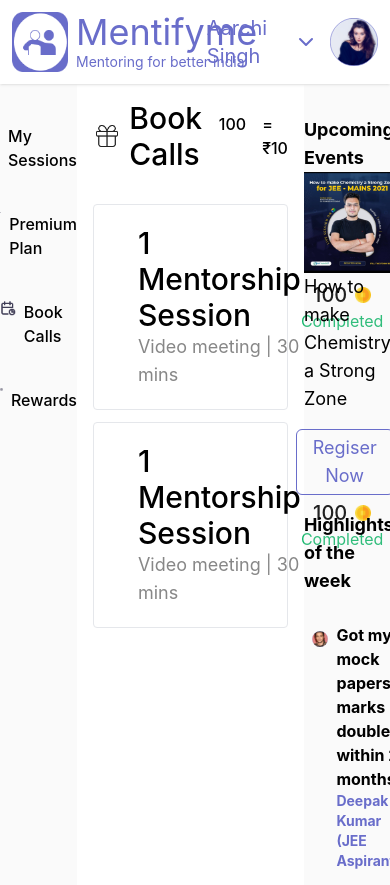
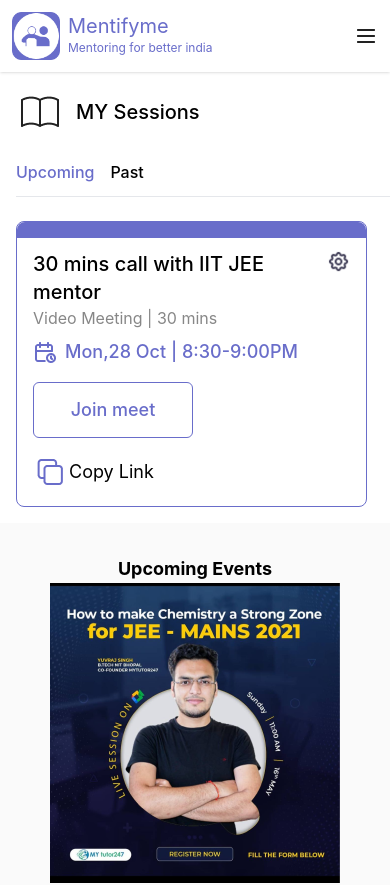
Before and after one commit to shubhashit/Mentifyme, a React (Create React App) app in the folder frontend/: page /Profile in a window 390 px wide. Shown: the top 885 px of the page. Built offline with nearby package versions, Linux system fonts and the light colour scheme.

Commit message:
login password

```diff
--- a/frontend/src/components/Login.js
+++ b/frontend/src/components/Login.js
@@ -13,6 +13,7 @@
     // console.log(baseurl);
     const [page , setpage] = useState(1);
     const [phone_number , setPhone_number] = useState();
+    const[otp , setopt] = useState();
     const navigate = useNavigate();
     const dark = false;
     const InputNum = useRef();
@@ -82,8 +83,8 @@
                     <div className={`text-lg font-semibold ${dark ? "text-white" : "text-black"}`}>Having trouble please contact <span className='text-[#696DCA]'>helpansrcoach@learn.com</span> for further support  into</div>
                 </div>
             </div> : <></>}
-            {page == 2 ? <LoginOTP setpage={setpage} phone_number={phone_number} ></LoginOTP> : <></>}
-            {page == 3 ? <LoginPassword></LoginPassword> : <></>}
+            {page == 2 ? <LoginOTP setpage={setpage} phone_number={phone_number} setopt={setopt} ></LoginOTP> : <></>}
+            {page == 3 ? <LoginPassword phone_number={phone_number} otp={otp}></LoginPassword> : <></>}
         </>
     )
 }
--- a/frontend/src/components/Login2.js
+++ b/frontend/src/components/Login2.js
@@ -12,11 +12,34 @@
     const dark = false;
     const InputNum = useRef();
     const password = useRef();
-    function OnLogin(){
+    async function OnLogin(){
         console.log(InputNum.current.value)
         console.log(password.current.value)
+        let num = InputNum.current.value;
+        let password = password.current.value;
+        let headersList = {
+            "Accept": "*/*",
+            "User-Agent": "Thunder Client (https://www.thunderclient.com)",
+            "Content-Type": "application/json"
+        }
+
+        let bodyContent = JSON.stringify({
+            "phone_number": num,
+            "password": password
+        });
+
+        let response = await fetch("https://04de-2401-4900-73f6-f125-dc6e-48d9-32e-21e.ngrok-free.app/api/login/", {
+            method: "POST",
+            body: bodyContent,
+            headers: headersList
+        });
+
+        let data = await response.text();
+        console.log(data);
     }
-    function Tosignup(){
+    async function Tosignup(){
+
+
         navigate('/signup')
     }
   return (
--- a/frontend/src/components/LoginOTP.js
+++ b/frontend/src/components/LoginOTP.js
@@ -13,6 +13,7 @@
         console.log(InputNumber.current.value)
         console.log(OTP.current.value)
         const otp = OTP.current.value;
+        props.setopt(otp);
         console.log(props)
         try {
 
@@ -40,6 +41,7 @@
         } catch (error) {
             console.log(error)
         }
+        props.setpage(3)
 
     }
     function Tohome(){
--- a/frontend/src/components/LoginPassword.js
+++ b/frontend/src/components/LoginPassword.js
@@ -24,7 +24,7 @@
             let bodyContent = JSON.stringify({
                 "phone_number": props.phone_number,
                 "otp": props.otp,
-                 "password": password
+                "password": password
             });
 
             let response = await fetch("https://fa67-2401-4900-73e4-ae27-88ba-e20e-3377-af33.ngrok-free.app/api/register/", {
@@ -35,7 +35,7 @@
 
             let data = await response.json();
             console.log(data);
-
+            navigate("/")
 
         } catch (error) {
             console.log(error)
--- a/frontend/src/components/NavbarAfterLogin.js
+++ b/frontend/src/components/NavbarAfterLogin.js
@@ -1,11 +1,25 @@
-import React from 'react'
+import React, { useState } from 'react'
 import logo from '../assets/MentifymeLogo.png'
 import loginimage from '../assets/loginimage.svg'
 import chevrondown from '../assets/chevrondown.svg'
+import hamburger from '../assets/hamburger.png'
+import navbarcross from '../assets/navbarcross.png'
+import tablericonbook from '../assets/tabler-icon-book.png'
+import tablericonbook2 from '../assets/tabler-icon-book-2.png'
+import tablericonbook3 from '../assets/tabler-icon-calendar-stats.png'
+import tablericonbook4 from '../assets/tabler-icon-gift.png'
 
 export default function NavbarAfterLogin() {
+    const [ham , setham] = useState(false);
+    function OnhamburgerClick() {
+        setham(true);
+    }
+    function Oncross(){
+        setham(false);
+    }
     return (
-        <div className='flex flex-row justify-between p-3 items-center shadow'>
+        <div className="relative">
+            <div className='hidden flex-row justify-between p-3 items-center shadow md:flex'>
                 <div className='flex flex-row'>
                     <img src={logo} className='w-14 mr-2' alt="" />
                     <div>
@@ -19,5 +33,48 @@
                     <img src={loginimage} className='w-12' alt="" />
                 </div>
             </div>
+            <div className='flex flex-row justify-between p-3 items-center shadow md:hidden'>
+                <div className={`bg-white w-[60%] absolute right-0 top-0 h-[100vh] z-10 ${ham ? "block" : "hidden"}`}>
+                    <div className='flex flex-row justify-end mt-3 mr-3'>
+                        <img src={navbarcross} alt="" onClick={Oncross} />
+                    </div>
+                    <div className='ml-3'>
+                        <div className='flex flex-row items-center mt-6'>
+                            <div className='w-12 h-12 rounded-full border-[2px] border-[#696DCA] text-center text-2xl font-medium flex justify-center items-center text-[#696DCA] mr-3'>S</div>
+                            <div className='text-lg font-medium'>Satyam Sharma</div>
+                        </div>
+                        <div className='flex flex-col items-start w-fit m-auto'>
+
+                            <div className='flex flex-row mt-10'>
+                                <div><img src={tablericonbook} alt="" /></div>
+                                <div className='font-medium text-base ml-2 hover:text-[#3F3D56]'>My Sessions</div>
+                            </div>
+                            <div className='flex flex-row mt-10'>
+                                <div><img src={tablericonbook2} alt="" /></div>
+                                <div className='font-medium text-base ml-2 hover:text-[#3F3D56]'>Premium Plan</div>
+                            </div>
+                            <div className='flex flex-row mt-10'>
+                                <div><img src={tablericonbook3} alt="" /></div>
+                                <div className='font-medium text-base ml-2 hover:text-[#3F3D56]'>Book Calls</div>
+                            </div>
+                            <div className='flex flex-row mt-10'>
+                                <div><img src={tablericonbook4} alt="" /></div>
+                                <div className='font-medium text-base ml-2 hover:text-[#3F3D56]'>Rewards</div>
+                            </div>
+                        </div>
+                    </div>
+                </div>
+                <div className='flex flex-row'>
+                    <img src={logo} className='w-12 h-12 mr-2' alt="" />
+                    <div>
+                        <div className='text-xl text-[#696DCA]'>Mentifyme</div>
+                        <div className='text-xs text-[#696DCA]'>Mentoring for better india</div>
+                    </div>
+                </div>
+                <div>
+                    <img src={hamburger} alt="" onClick={OnhamburgerClick} />
+                </div>
+            </div>
+        </div>
     )
 }
--- a/frontend/src/components/Past.js
+++ b/frontend/src/components/Past.js
@@ -6,7 +6,7 @@
 
 export default function Past() {
     return (
-        <div className='w-2/4 m-4 h-fit'>
+        <div className='w-full m-4 h-fit'>
             <div className='flex flex-row items-center'>
                 <div><img src={tablericonbook1} alt="" /></div>
                 <div className='text-xl font-medium ml-3'>MY Sessions</div>
--- a/frontend/src/components/Profile.js
+++ b/frontend/src/components/Profile.js
@@ -13,11 +13,12 @@
 import Past from './Past'
 import Bookcall from './Bookcall'
 import Rewards from './Rewards'
+import Session from './Session'
 
 export default function Profile() {
     return (
-        <div className='w-full flex flex-row '>
-            <div className='w-1/4 bg-[#D9D9D926]'>
+        <div className='w-full flex md:flex-row flex-col'>
+            <div className='w-1/4 bg-[#D9D9D926] hidden md:block'>
                 <div className='flex flex-col items-start w-fit m-auto'>
 
                     <div className='flex flex-row mt-10'>
@@ -38,11 +39,12 @@
                     </div>
                 </div>
             </div>
+            <Session></Session>
             {/* <Upcoming></Upcoming> */}
             {/* <Past></Past> */}
             {/* <Bookcall></Bookcall> */}
-            <Rewards></Rewards>
-            <div className='w-1/4 bg-[#D9D9D926] flex flex-col items-center h-fit'>
+            {/* <Rewards></Rewards> */}
+            <div className='md:w-1/4 bg-[#D9D9D926] flex flex-col items-center h-fit'>
                 <div className='font-bold text-lg mt-8'>Upcoming Events</div>
                 <div><img src={upcomingEvent} alt="" /></div>
                 <div className=' text-lg'>How to make Chemistry a Strong Zone</div>
--- /dev/null
+++ b/frontend/src/components/Session.js
@@ -0,0 +1,12 @@
+import React from 'react'
+import Upcoming from './Upcoming'
+import Past from './Past'
+
+export default function Session() {
+  return (
+      <div className='w-full md:w-2/4 m-4 h-fit'>
+      <Upcoming></Upcoming>
+      {/* <Past></Past> */}
+    </div>
+  )
+}
--- a/frontend/src/components/Upcoming.js
+++ b/frontend/src/components/Upcoming.js
@@ -7,7 +7,7 @@
 
 export default function Upcoming() {
   return (
-      <div className='w-2/4 m-4 h-fit'>
+      <div className='w-full md:m-4 h-fit'>
           <div className='flex flex-row items-center'>
               <div><img src={tablericonbook1} alt="" /></div>
               <div className='text-xl font-medium ml-3'>MY Sessions</div>
@@ -18,7 +18,7 @@
                   <div className='font-medium text-base ml-4'>Past</div>
               </div>
           </div>
-          <div className='flex flex-col mt-6 border border-[#696DCA] rounded-lg  w-[70%]'>
+          <div className='flex flex-col mt-6 border border-[#696DCA] rounded-lg  md:w-[70%] w-[90%]'>
               <div className='h-4 rounded-t-lg bg-[#696DCA]'></div>
               <div className='flex flex-col pl-4 pr-4 mt-3'>
 
```
Lines whose indentation alone changed are shown as unchanged.
